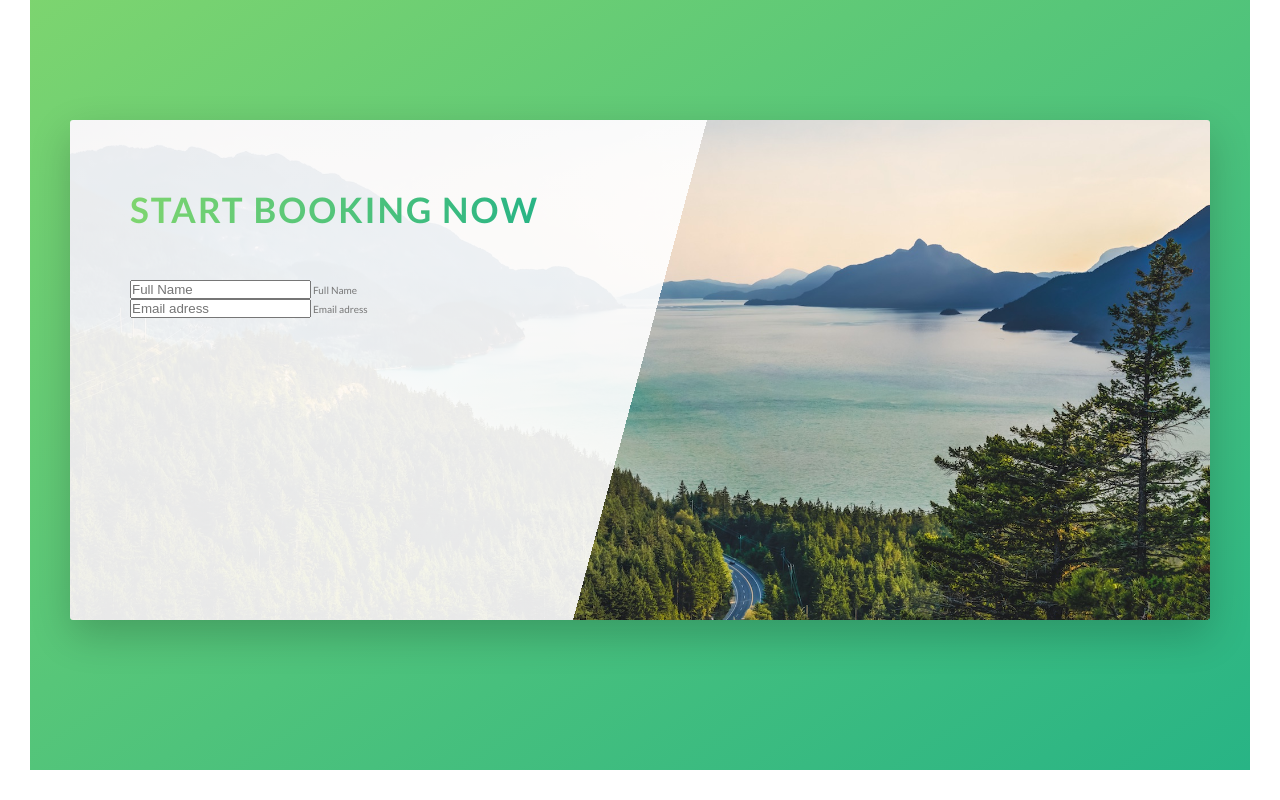
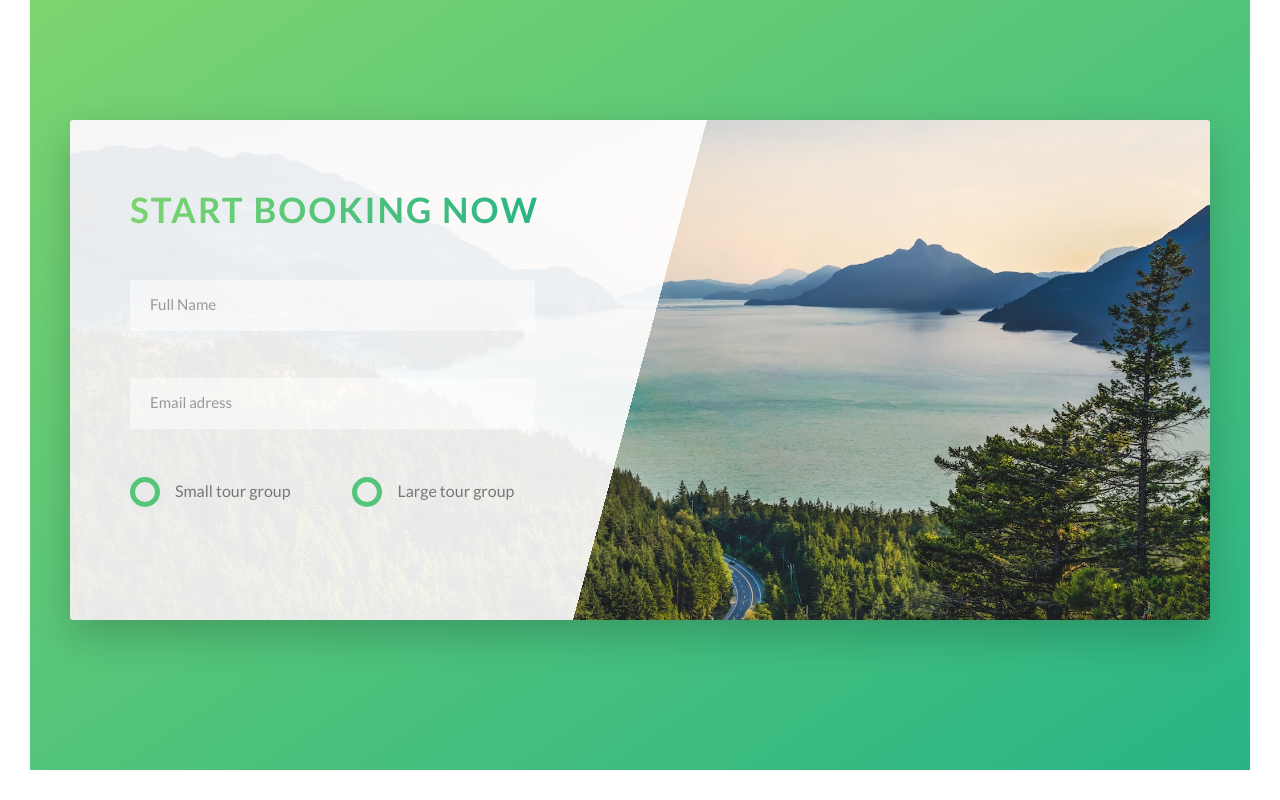
Before and after one commit to necatiozmen/natours, a website: page index.html in a window 1280 px wide. Shown: the part 4648-5448 px from the top of the page. Drawn offline with Linux system fonts and the light colour scheme.

```diff
--- a/index.html
+++ b/index.html
@@ -288,15 +288,39 @@
                     <h2 class="heading-secondary">
                       Start Booking Now                    </h2>
                   </div>
-                  <div class="form_group">
+                  <div class="form__group">
                     <input type="text" class="form__input" placeholder="Full Name" id="name" required>
                     <label for="name" class="form__label">Full Name</label>
                   </div>
 
-                  <div class="form_group">
+                  <div class="form__group">
                     <input type="email" class="form__input" placeholder="Email adress" id="email" required>
                     <label for="email" class="form__label">Email adress</label>
                   </div>
+
+                  <div class="form__group">
+                    <div class="form__radio-group">
+                      <input type="radio" class="form__radio-input" id="small" name="size">
+                      <label for="small" class="form__radio-label">
+                        <span class="form__radio-button"></span>
+                        Small tour group
+                      </label>
+                    </div>
+                    <div class="form__radio-group">
+                      <input type="radio" class="form__radio-input" id="large" name="size">
+                      <label for="large" class="form__radio-label">
+                        <span class="form__radio-button"></span>
+                        Large tour group
+                      </label>
+                    </div>
+                  </div>
+
+
+
+
+
+
+
                 </form>
               </div>
 
--- a/sass/abstracts/_variables.scss
+++ b/sass/abstracts/_variables.scss
@@ -13,6 +13,10 @@
 $color-grey-light-2:#eee;
 
 $color-grey-dark:#777;
+$color-grey-dark-2:#999;
+
+
+
 $color-white:#fff;
 $color-black:#000;
 
--- a/sass/components/_form.scss
+++ b/sass/components/_form.scss
@@ -1,17 +1,102 @@
 .form {
 
-  &__group {
+  &__group:not(:last-child){
+    margin-bottom: 2rem;
 
   }
 
   &__input {
     font-size: 1.5rem;
+    font-family: inherit;
+    color:inherit;
     padding: 1.5rem 2rem;
     border-radius: 2px;
     background-color: rgba($color-white, .5);
+    border: none;
+    border-bottom: 3px solid transparent;
+    width: 90%;
+    display: block;
+    transition: all .3s;
+
+    &:focus {
+      outline: none;
+      box-shadow: 0 1rem 2rem rgba($color-black, .1);
+      border-bottom: 3px solid $color-primary;
+    }
+
+    &:focus:invalid {
+      border-bottom: 3px solid $color-secondary-dark;
+    }
+
+    &::-webkit-input-placeholder {
+      color: $color-grey-dark-2;
+    }
+
+
+
   }
 
+
+
   &__label {
+    font-size: 1.2rem;
+    font-weight: 700;
+    margin-left: 2rem;
+    margin-top: .7rem;
+    display: block;
+    transition: all .3s;
+  }
+
+  &__input:placeholder-shown + &__label {
+    opacity:0;
+    visibility: hidden;
+    transform: translateY(-4rem);
 
   }
+
+  &__radio-group {
+    width: 49%;
+    display: inline-block;
+  }
+
+  &__radio-input {
+    display: none;
+  }
+
+  &__radio-label {
+    font-size: $default-font-size;
+    cursor: pointer;
+    position: relative;
+    padding-left: 4.5rem;
+  }
+
+  &__radio-button {
+    height: 3rem;
+    width: 3rem;
+    border:5px solid $color-primary;
+    border-radius: 50%;
+    display: block;
+    position: absolute;
+    left: 0;
+    top: -.4rem;
+
+    &::after {
+      content: "";
+      display: block;
+      height: 1.3rem;
+      width: 1.3rem;
+      border-radius: 50%;
+      position: absolute;
+      top:50%;
+      left:50%;
+      transform: translate(-50%, -50%);
+      background-color: $color-primary;
+      opacity: 0;
+      transition: opacity .2s;
+    }
+  }
+
+  &__radio-input:checked ~ &__radio-label &__radio-button::after {
+    opacity: 1;
+  }
 }
```
Also changed, not shown: css/style.css.
